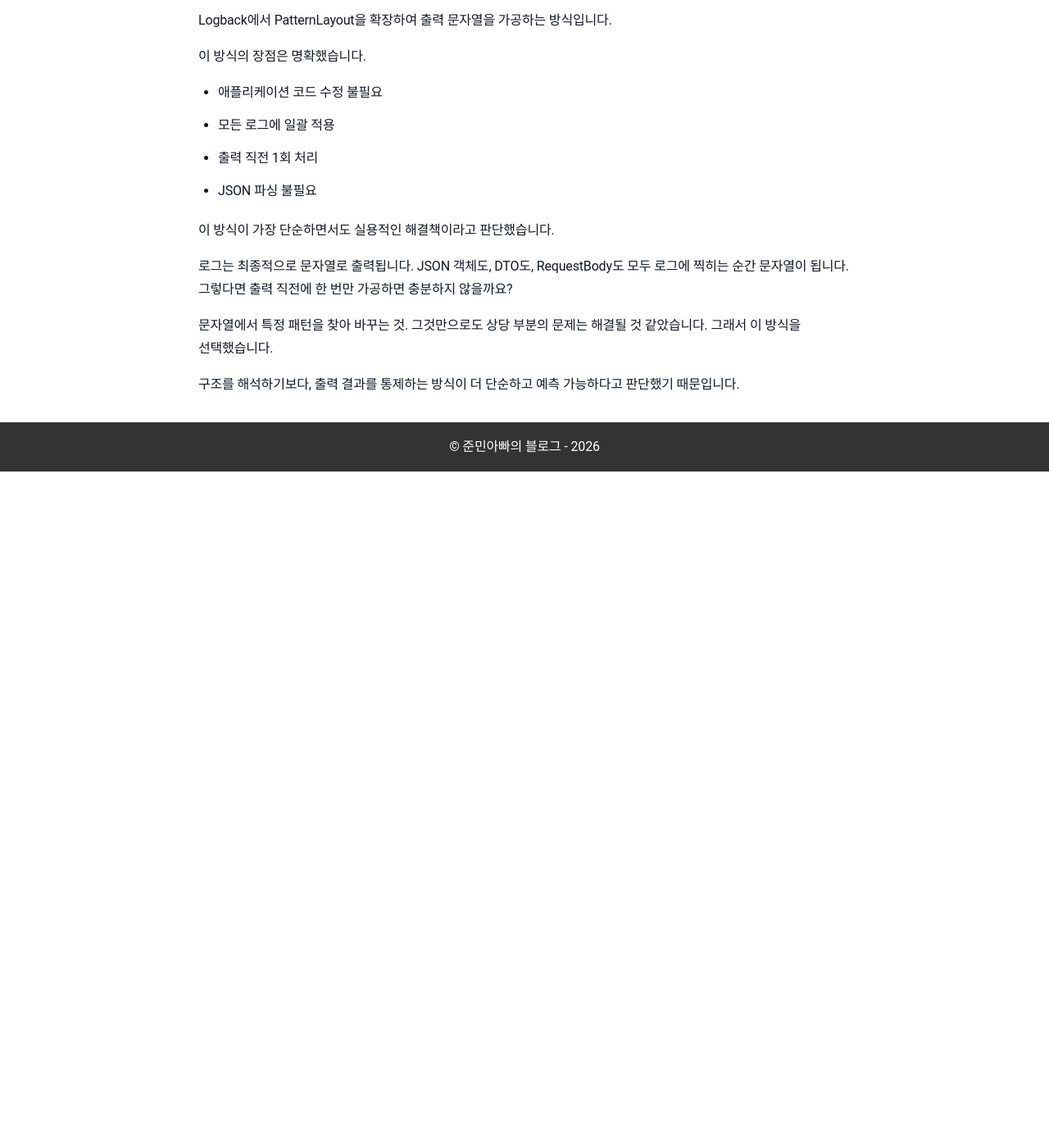
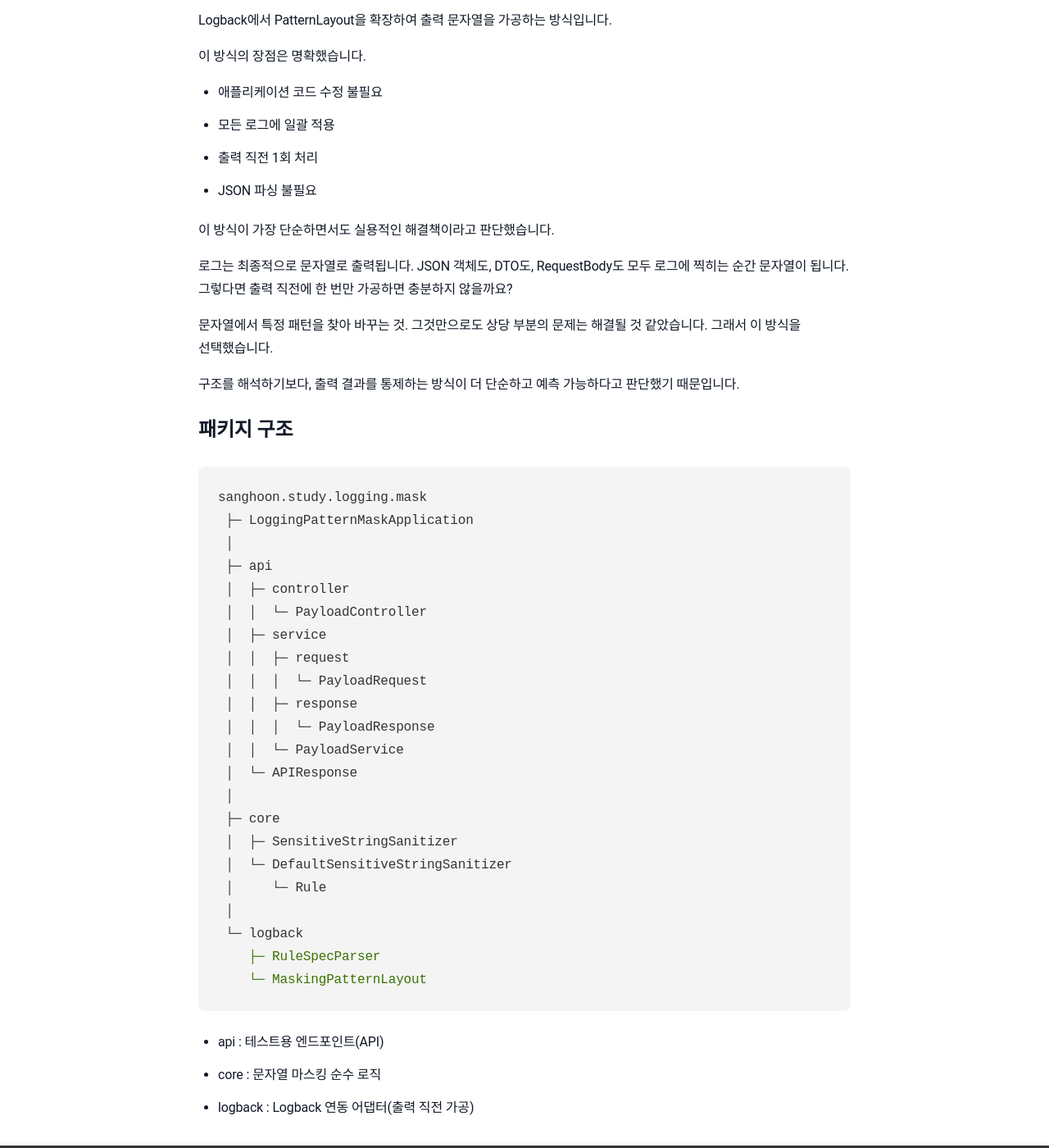
Before and after one commit to sanghoon-lee/sanghoon-lee.github.io, a Jekyll site: the page built from _posts/2026-02-16-logging-pattern-mask.md, in a window 1280 px wide and 1400 px high, scrolled down 2483 px. Shown: the whole window at 82% size. Built offline with Jekyll 4.4.1, drawn with Linux system fonts in a browser that asks for light colours; nearby versions of some CDN libraries; comment, search, counter and statistics services are not loaded; before the commit the page ends 3058 px from its top, so only the background shows below that; some of the changed text lies outside the part shown.

Commit message:
logging-pattern-mask.md 포스팅 추가

````diff
--- a/_posts/2026-02-16-logging-pattern-mask.md
+++ b/_posts/2026-02-16-logging-pattern-mask.md
@@ -1,6 +1,6 @@
 ---
 layout: post
-title: "[토이 프로젝트] 스프링 애플리케이션의 로그에서 민감정보 마스킹: 순수 문자열 패턴 기반"
+title: "[토이 프로젝트] 스프링 애플리케이션의 로그에서 민감정보 마스킹: (1) 순수 문자열 패턴 기반으로 설계"
 date: 2026-02-16
 categories: 토이프로젝트
 ---
@@ -102,3 +102,33 @@ Logback에서 PatternLayout을 확장하여 출력 문자열을 가공하는 방
 그래서 이 방식을 선택했습니다.
 
 구조를 해석하기보다, 출력 결과를 통제하는 방식이 더 단순하고 예측 가능하다고 판단했기 때문입니다.
+
+## 패키지 구조
+
+```java
+sanghoon.study.logging.mask
+ ├─ LoggingPatternMaskApplication
+ │
+ ├─ api
+ │  ├─ controller
+ │  │  └─ PayloadController
+ │  ├─ service
+ │  │  ├─ request
+ │  │  │  └─ PayloadRequest
+ │  │  ├─ response
+ │  │  │  └─ PayloadResponse
+ │  │  └─ PayloadService
+ │  └─ APIResponse
+ │
+ ├─ core
+ │  ├─ SensitiveStringSanitizer
+ │  └─ DefaultSensitiveStringSanitizer
+ │     └─ Rule
+ │
+ └─ logback
+    ├─ RuleSpecParser
+    └─ MaskingPatternLayout
+```
+* api : 테스트용 엔드포인트(API)
+* core : 문자열 마스킹 순수 로직
+* logback : Logback 연동 어댑터(출력 직전 가공)
````
